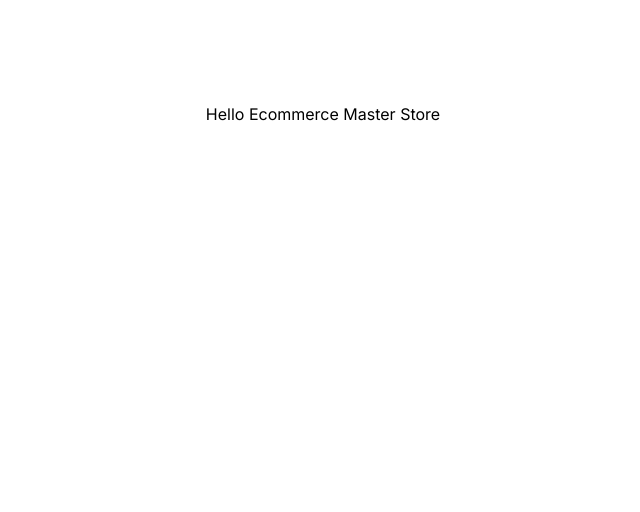
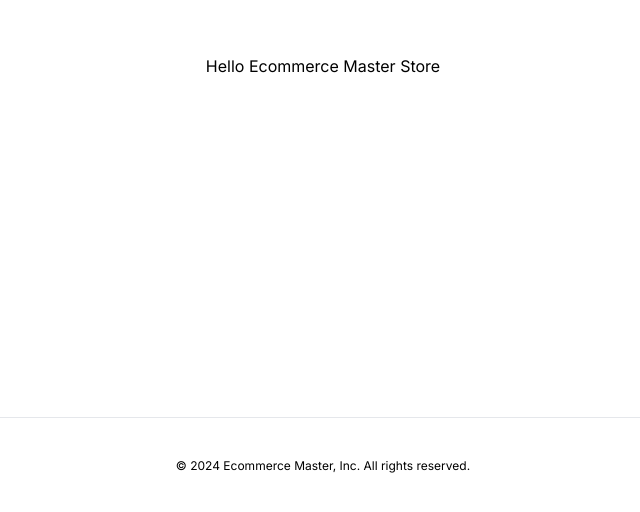
Before and after one commit to yash-bansod-2003/ecommerce-master-store, a Next.js app: page / in a window 1280 px wide. Shown: the part 286-798 px from the top of the page, without its empty margins (317-957 px from the left). Built offline with nearby package versions, Linux system fonts and the light colour scheme.

Commit message:
Enhancement: Add footer to site layout

```diff
--- a/app/(root)/layout.tsx
+++ b/app/(root)/layout.tsx
@@ -1,7 +1,14 @@
+import { SiteFooter } from "@/components/site-footer";
+
 type RootLayoutProps = React.PropsWithChildren;
 
 const RootLayout: React.FC<RootLayoutProps> = ({ children }) => {
-    return <>{children}</>;
+    return (
+        <div className="flex flex-col h-full w-full">
+            <main className="flex-1">{children}</main>
+            <SiteFooter />
+        </div>
+    );
 };
 
 export default RootLayout;
--- a/components/site-footer.tsx
+++ b/components/site-footer.tsx
@@ -1,8 +1,10 @@
 const SiteFooter = () => {
     return (
-        <>
-            <h1>site footer</h1>
-        </>
+        <footer className="bg-white border-t">
+            <p className="text-center text-xs py-10">
+                &copy; 2024 Ecommerce Master, Inc. All rights reserved.
+            </p>
+        </footer>
     );
 };
 
```
